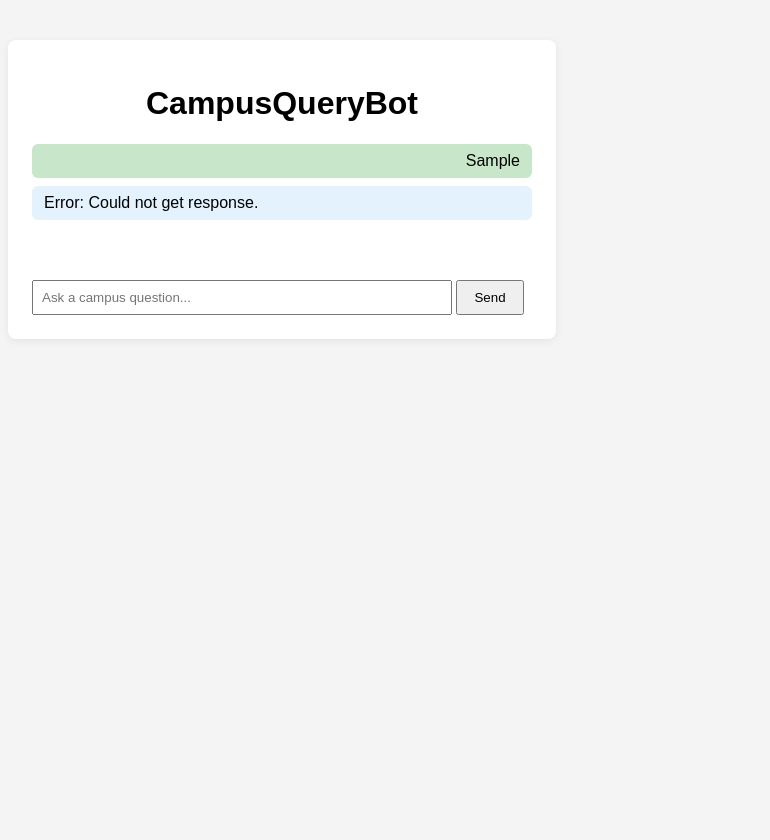
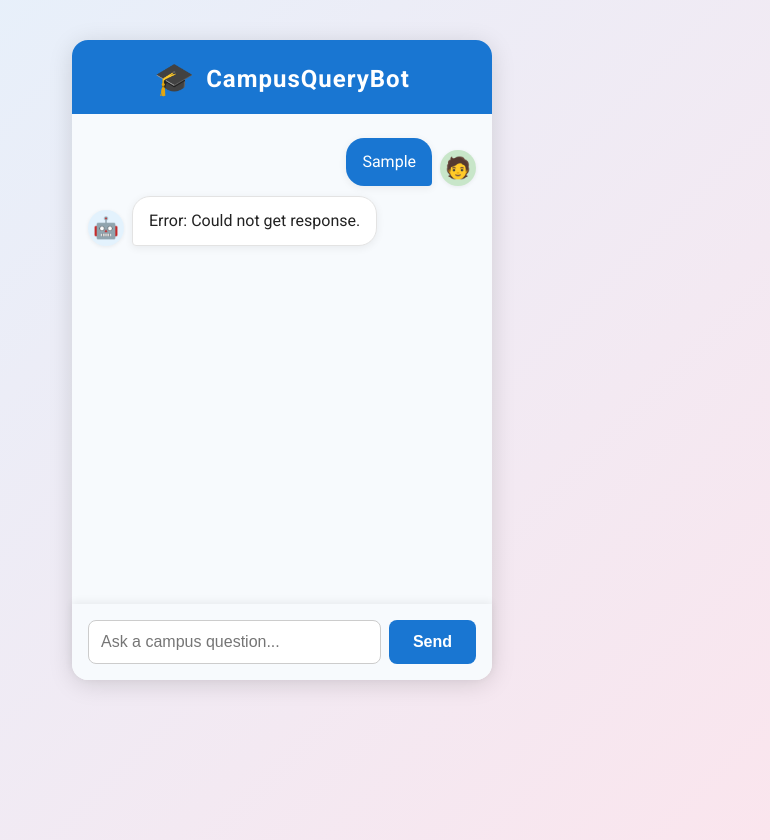
Before and after one commit to Mahesh0249/collegequerybot, a website: page public/index.html in a window 1280 px wide. Both pictures are taken after typing "Sample" into the empty fields and a click on the button "Send". Shown: the whole page, without its empty margins (358-1128 px from the left). Before the commit the page ends 800 px from the top, so only its background shows below. Drawn offline with Linux system fonts and the light colour scheme; no server answers.

Commit message:
ui update

```diff
--- a/public/index.html
+++ b/public/index.html
@@ -5,24 +5,156 @@
   <meta charset="UTF-8">
   <meta name="viewport" content="width=device-width, initial-scale=1.0">
   <title>CampusQueryBot</title>
+  <link rel="preconnect" href="https://fonts.googleapis.com">
+  <link rel="preconnect" href="https://fonts.gstatic.com" crossorigin>
+  <link href="https://fonts.googleapis.com/css2?family=Roboto:wght@400;700&display=swap" rel="stylesheet">
   <style>
-    body { font-family: Arial, sans-serif; background: #f4f4f4; margin: 0; padding: 0; }
-    .container { max-width: 500px; margin: 40px auto; background: #fff; padding: 24px; border-radius: 8px; box-shadow: 0 2px 8px #0001; }
-    h1 { text-align: center; }
-    #chat { min-height: 120px; margin-bottom: 16px; }
-    .bot, .user { margin: 8px 0; padding: 8px 12px; border-radius: 6px; }
-    .bot { background: #e3f2fd; }
-    .user { background: #c8e6c9; text-align: right; }
-    #question { width: 80%; padding: 8px; }
-    #send { padding: 8px 16px; }
+    body {
+      font-family: 'Roboto', Arial, sans-serif;
+      background: linear-gradient(135deg, #e3f2fd 0%, #fce4ec 100%);
+      margin: 0;
+      padding: 0;
+      min-height: 100vh;
+    }
+    .container {
+      max-width: 420px;
+      margin: 40px auto;
+      background: #fff;
+      padding: 0;
+      border-radius: 16px;
+      box-shadow: 0 4px 24px #0002;
+      display: flex;
+      flex-direction: column;
+      min-height: 600px;
+      height: 80vh;
+    }
+    .header {
+      display: flex;
+      align-items: center;
+      justify-content: center;
+      background: #1976d2;
+      color: #fff;
+      border-radius: 16px 16px 0 0;
+      padding: 20px 0 16px 0;
+    }
+    .header .icon {
+      font-size: 2rem;
+      margin-right: 12px;
+    }
+    .header h1 {
+      font-size: 1.5rem;
+      font-weight: 700;
+      margin: 0;
+      letter-spacing: 1px;
+    }
+    #chat {
+      flex: 1;
+      overflow-y: auto;
+      padding: 24px 16px 16px 16px;
+      background: #f7fafd;
+      display: flex;
+      flex-direction: column;
+      gap: 10px;
+    }
+    .message {
+      display: flex;
+      align-items: flex-end;
+      gap: 8px;
+      opacity: 0;
+      animation: fadeIn 0.5s forwards;
+    }
+    .message.user { flex-direction: row-reverse; }
+    .bubble {
+      max-width: 75%;
+      padding: 12px 16px;
+      border-radius: 18px;
+      font-size: 1rem;
+      line-height: 1.5;
+      box-shadow: 0 2px 8px #0001;
+      word-break: break-word;
+      transition: background 0.2s;
+    }
+    .user .bubble {
+      background: #1976d2;
+      color: #fff;
+      border-bottom-right-radius: 4px;
+    }
+    .bot .bubble {
+      background: #fff;
+      color: #222;
+      border-bottom-left-radius: 4px;
+      border: 1px solid #e3e3e3;
+    }
+    .avatar {
+      width: 36px;
+      height: 36px;
+      border-radius: 50%;
+      background: #e3f2fd;
+      display: flex;
+      align-items: center;
+      justify-content: center;
+      font-size: 1.3rem;
+      font-weight: bold;
+      color: #1976d2;
+      box-shadow: 0 1px 4px #0001;
+    }
+    .user .avatar {
+      background: #c8e6c9;
+      color: #388e3c;
+    }
+    form {
+      display: flex;
+      padding: 16px;
+      background: #f7fafd;
+      border-radius: 0 0 16px 16px;
+      box-shadow: 0 -2px 8px #0001;
+    }
+    #question {
+      flex: 1;
+      padding: 12px;
+      border: 1px solid #ccc;
+      border-radius: 8px;
+      font-size: 1rem;
+      outline: none;
+      margin-right: 8px;
+      transition: border 0.2s;
+    }
+    #question:focus {
+      border-color: #1976d2;
+    }
+    #send {
+      padding: 0 24px;
+      background: #1976d2;
+      color: #fff;
+      border: none;
+      border-radius: 8px;
+      font-size: 1rem;
+      font-weight: 700;
+      cursor: pointer;
+      transition: background 0.2s;
+    }
+    #send:hover {
+      background: #1565c0;
+    }
+    @media (max-width: 600px) {
+      .container { max-width: 100vw; min-height: 100vh; border-radius: 0; }
+      .header { border-radius: 0; }
+      form { border-radius: 0 0 0 0; }
+    }
+    @keyframes fadeIn {
+      to { opacity: 1; }
+    }
   </style>
 </head>
 <body>
   <div class="container">
-    <h1>CampusQueryBot</h1>
+    <div class="header">
+      <span class="icon">🎓</span>
+      <h1>CampusQueryBot</h1>
+    </div>
     <div id="chat"></div>
-    <form id="chatForm">
-      <input type="text" id="question" placeholder="Ask a campus question..." required />
+    <form id="chatForm" autocomplete="off">
+      <input type="text" id="question" placeholder="Ask a campus question..." required autocomplete="off" />
       <button type="submit" id="send">Send</button>
     </form>
   </div>
@@ -32,10 +164,17 @@
     const questionInput = document.getElementById('question');
 
     function addMessage(text, sender) {
-      const div = document.createElement('div');
-      div.className = sender;
-      div.textContent = text;
-      chat.appendChild(div);
+      const msgDiv = document.createElement('div');
+      msgDiv.className = `message ${sender}`;
+      const avatar = document.createElement('div');
+      avatar.className = 'avatar';
+      avatar.textContent = sender === 'user' ? '🧑' : '🤖';
+      const bubble = document.createElement('div');
+      bubble.className = 'bubble';
+      bubble.textContent = text;
+      msgDiv.appendChild(avatar);
+      msgDiv.appendChild(bubble);
+      chat.appendChild(msgDiv);
       chat.scrollTop = chat.scrollHeight;
     }
 
@@ -53,9 +192,12 @@
           body: JSON.stringify({ question })
         });
         const data = await res.json();
-        chat.lastChild.textContent = data.answer;
+        // Replace the last bot message ("Thinking...") with the real answer
+        const lastBotMsg = [...chat.querySelectorAll('.message.bot')].pop();
+        if (lastBotMsg) lastBotMsg.querySelector('.bubble').textContent = data.answer;
       } catch (err) {
-        chat.lastChild.textContent = 'Error: Could not get response.';
+        const lastBotMsg = [...chat.querySelectorAll('.message.bot')].pop();
+        if (lastBotMsg) lastBotMsg.querySelector('.bubble').textContent = 'Error: Could not get response.';
       }
     });
   </script>
```
